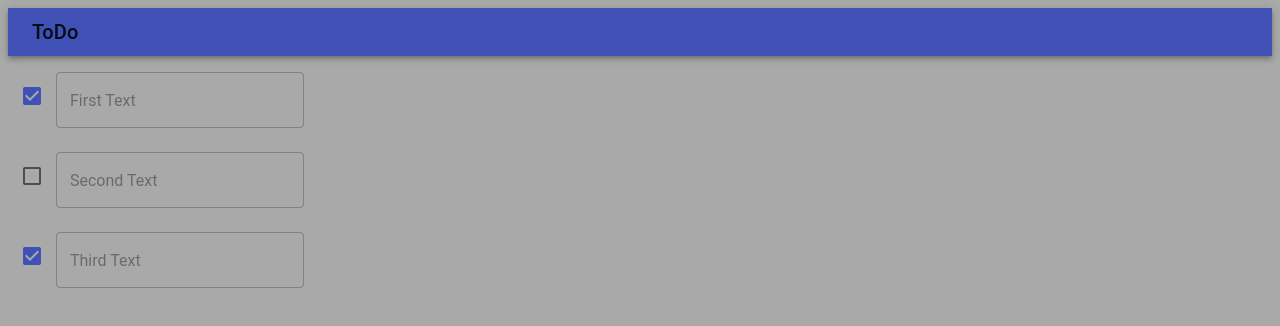
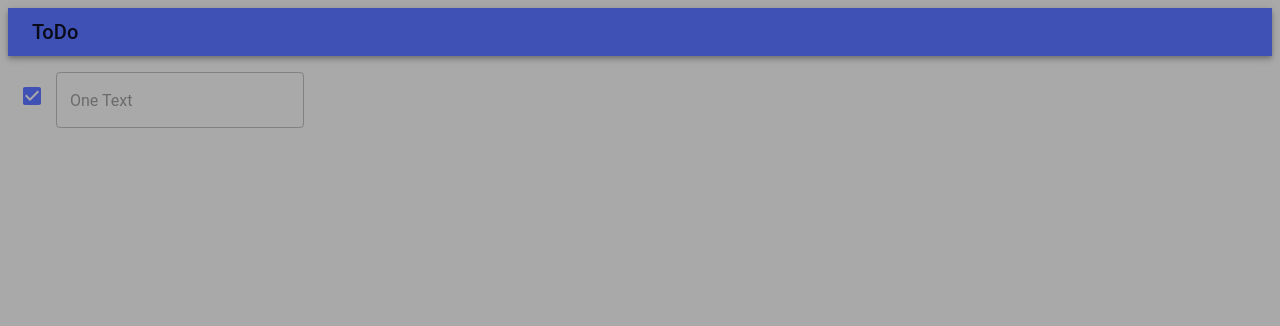
Before and after one commit to tuhinchakraborty/todo, a React (Create React App) app: page / in a window 1280 px wide. Shown: the top 326 px of the page. Built offline with nearby package versions, Linux system fonts and the light colour scheme.

Commit message:
[react-app] Props: props object

```diff
--- a/src/components/App.js
+++ b/src/components/App.js
@@ -15,9 +15,7 @@ class App extends Component {
             </Typography>
           </Toolbar>
         </AppBar>
-        <ToDo checked = {true} text = {'First Text'}/>
-        <ToDo checked = {false} text = {'Second Text'}/>
-        <ToDo checked = {true} text = {'Third Text'}/>
+        <ToDo feature={{ checked: true, text: 'One Text' }} />
       </div>
     );
   }
--- a/src/components/ToDo.js
+++ b/src/components/ToDo.js
@@ -4,10 +4,11 @@ import { TextField } from '@material-ui/core';
 
 class ToDo extends Component {
   render() {
+    console.log(this.props);
     return (
       <div style={{ display: 'flex', flexWrap: 'wrap', flexDirection: 'row' }}>
-        <Checkbox color="primary" checked={this.props.checked} />
-        <TextField id="outlined-bare" placeholder={this.props.text} margin="normal" variant="outlined" />
+        <Checkbox color="primary" checked={this.props.feature.checked} />
+        <TextField id="outlined-bare" placeholder={this.props.feature.text} margin="normal" variant="outlined" />
       </div>
     );
   }
```
